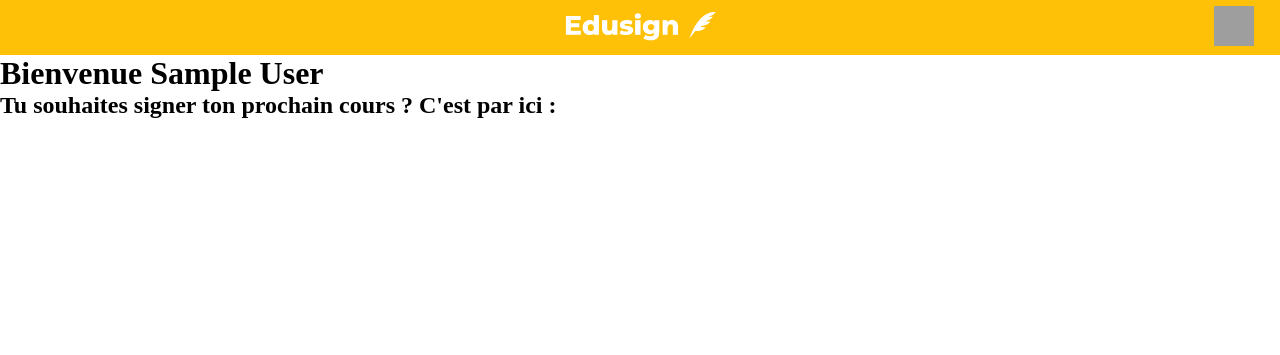
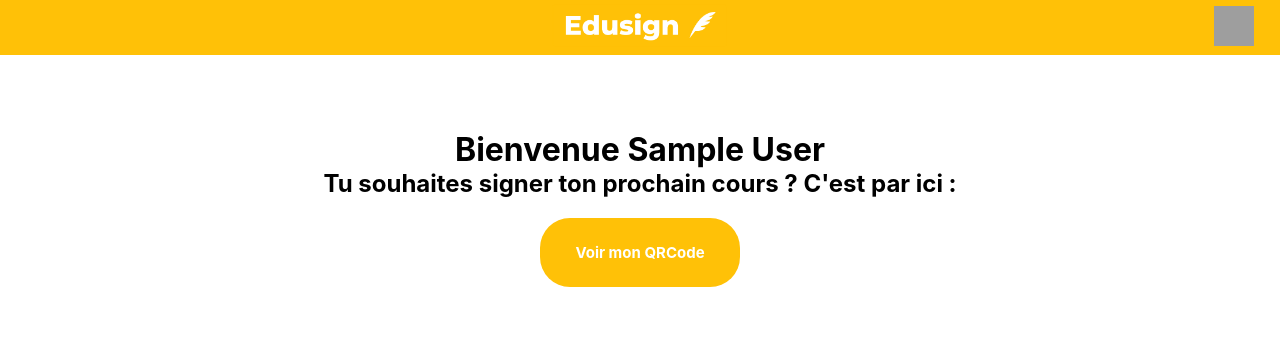
Before and after one commit to Pungyy/EdusignMDS, a PHP site: page /templates/loggedEtudiant.php in a window 1280 px wide. Shown: the top 355 px of the page. Run offline with PHP 8.4, Linux system fonts and the light colour scheme; the visitor is signed in with stand-in values (Sample User, id 1); grey boxes are pictures that could not be loaded.

Commit message:
logged page

```diff
--- a/assets/css/apprenant.css
+++ b/assets/css/apprenant.css
@@ -1,6 +1,7 @@
 * {
     margin: 0;
     padding: 0;
+    font-family: BlinkMacSystemFont,-apple-system,"Segoe UI",Roboto,Oxygen,Ubuntu,Cantarell,"Fira Sans","Droid Sans","Helvetica Neue",Helvetica,Arial,sans-serif;
 }
 
 
@@ -103,6 +104,7 @@ button {
     border: none;
     font-weight: bold;
     font-size: 15px;
+    cursor: pointer;
 }
 
 form p {
--- a/assets/css/intervenant.css
+++ b/assets/css/intervenant.css
@@ -2,6 +2,7 @@
     margin: 0;
     padding: 0;
     border: 0;
+    font-family: BlinkMacSystemFont,-apple-system,"Segoe UI",Roboto,Oxygen,Ubuntu,Cantarell,"Fira Sans","Droid Sans","Helvetica Neue",Helvetica,Arial,sans-serif;
 }
 
 nav {
--- a/assets/css/loggedEtudiant.css
+++ b/assets/css/loggedEtudiant.css
@@ -2,6 +2,7 @@
     margin: 0;
     padding: 0;
     border: 0;
+    font-family: BlinkMacSystemFont,-apple-system,"Segoe UI",Roboto,Oxygen,Ubuntu,Cantarell,"Fira Sans","Droid Sans","Helvetica Neue",Helvetica,Arial,sans-serif;
 }
 
 nav {
@@ -25,3 +26,75 @@ nav {
 .dc-btn{
     cursor: pointer;
 }
+
+.title{
+    display: flex;
+    text-align: center;
+    flex-direction: column;
+    justify-content: center;
+    align-items: center;
+    margin-top: 50px;
+    padding: 25px;
+}
+
+.title button {
+    margin-top: 20px;
+    color: white;
+    background-color: #FFC107;
+    padding: 25px;
+    border-radius: 30px;
+    border: none;
+    font-weight: bold;
+    font-size: 15px;
+    cursor: pointer;
+    width: 200px;
+}
+
+.modal-container {
+    display: flex;
+    background-color: rgba(0, 0, 0, 0.3);
+    align-items: center;
+    justify-content: center;
+    position: fixed;
+    pointer-events: none;
+    opacity: 0;
+    top: 0;
+    left: 0;
+    height: 100vh;
+    width: 100vw;
+    transition: opacity 0.3s ease;
+  }
+
+  .show {
+    pointer-events: auto;
+    opacity: 1;
+  }
+
+  .modal {
+    background-color: #FFC107;
+    color: #fff;
+    width: 600px;
+    max-width: 100%;
+    padding: 30px 50px;
+    border-radius: 5px;
+    box-shadow: 0 2px 4px rgba(0, 0, 0, 0.2);
+    text-align: center;
+  }
+
+  .modal h1 {
+    margin: 0;
+  }
+
+
+  .modal button {
+    margin-top: 20px;
+    color: #FFC107;
+    background-color: #fff;
+    padding: 25px;
+    border-radius: 30px;
+    border: none;
+    font-weight: bold;
+    font-size: 15px;
+    cursor: pointer;
+    width: 150px;
+  }
--- /dev/null
+++ b/assets/js/loggedEtudiant.js
@@ -0,0 +1,11 @@
+const open = document.getElementById('open');
+const modal_container = document.getElementById('modal_container');
+const close = document.getElementById('close');
+
+open.addEventListener('click', () => {
+  modal_container.classList.add('show');
+});
+
+close.addEventListener('click', () => {
+  modal_container.classList.remove('show');
+});
--- a/style.css
+++ b/style.css
@@ -2,6 +2,7 @@
     margin: 0;
     padding: 0;
     border: 0;
+    font-family: BlinkMacSystemFont,-apple-system,"Segoe UI",Roboto,Oxygen,Ubuntu,Cantarell,"Fira Sans","Droid Sans","Helvetica Neue",Helvetica,Arial,sans-serif;
 }
 
 .gallery {
@@ -44,7 +45,6 @@
     position: absolute;
     padding-top: 50px;
     width: inherit;
-    font-family: 'Franklin Gothic Medium', 'Arial Narrow', Arial, sans-serif;
     font-size: 3.75vw;
 }
 
--- a/templates/loggedEtudiant.php
+++ b/templates/loggedEtudiant.php
@@ -29,9 +29,22 @@ if (isConnect() == false) {
         </div>
     </nav>
 
+    <div class="title">
+        <h1>Bienvenue <?php echo ($_SESSION['prenomEtudiant']); ?></h1>
+        <h2>Tu souhaites signer ton prochain cours ? C'est par ici :</h2>
+        <button id="open">Voir mon QRCode</button>
+    </div>
 
-    <h1>Bienvenue <?php echo ($_SESSION['prenomEtudiant']); ?></h1>
-    <h2>Tu souhaites signer ton prochain cours ? C'est par ici :</h2>
+
+    <div id="modal_container" class="modal-container">
+    <div class="modal">
+        <h1>QRCode</h1>
+
+        <button id="close">Fermer</button>
+    </div>
+    </div>
 
 </body>
+
+<script src="../assets/js/loggedEtudiant.js"></script>
 </html>
```
